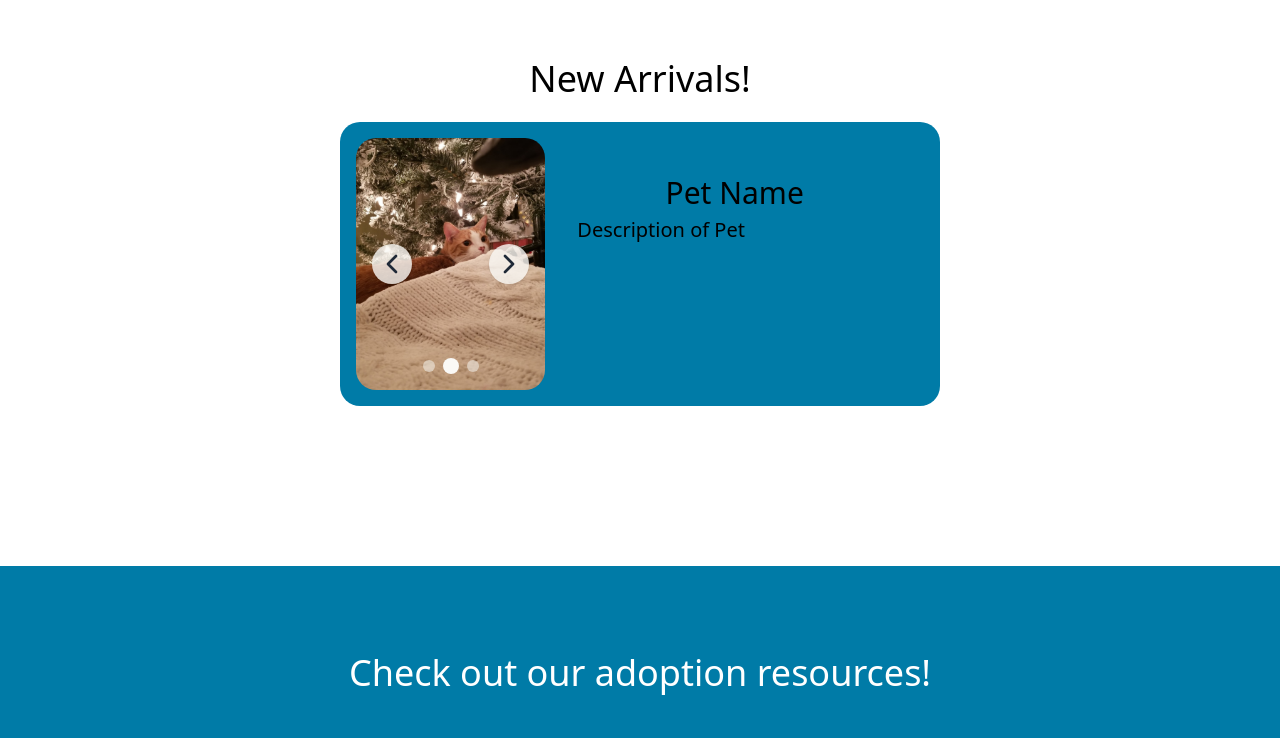
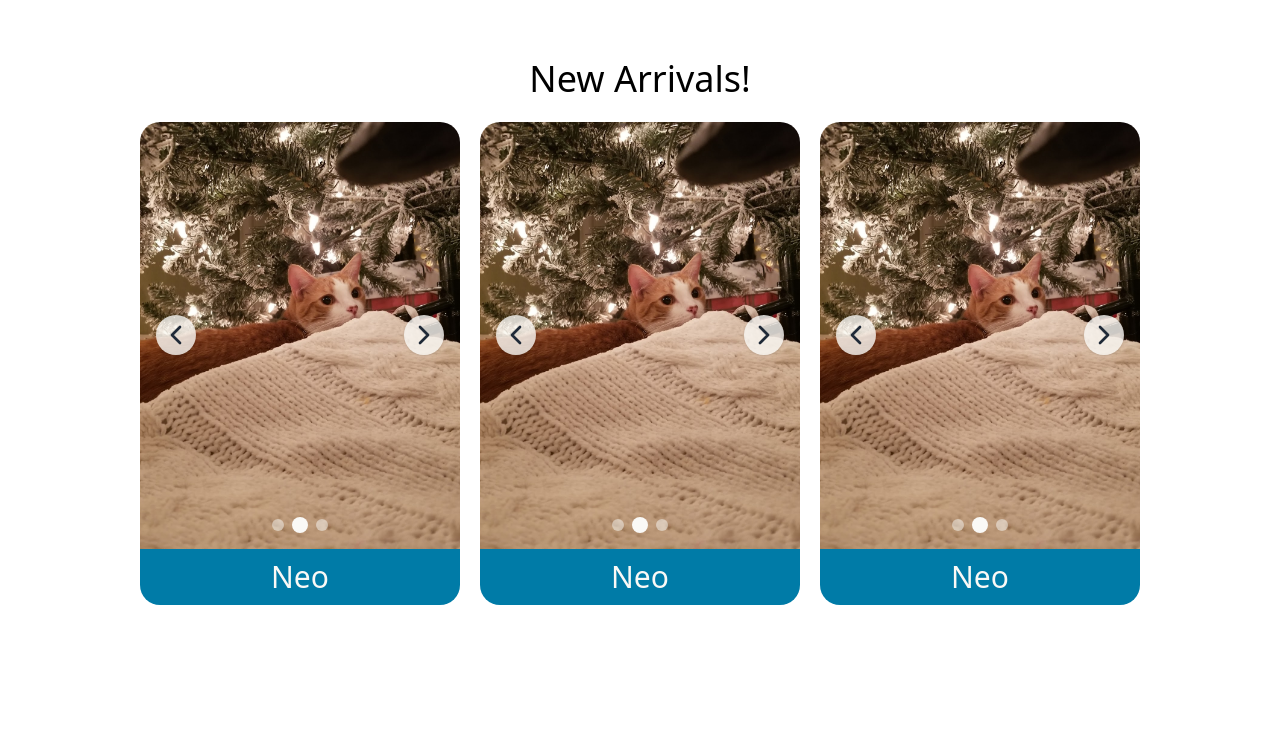
Before and after one commit to ScaiaAguinaga/pet-adoption-site, a React (Vite) app: page / in a window 1280 px wide. Shown: the part 620-1358 px from the top of the page. Built offline with nearby package versions, Linux system fonts and the light colour scheme.

Commit message:
reformatted new arrivals and new pals carousel

```diff
--- a/src/components/Carousel.jsx
+++ b/src/components/Carousel.jsx
@@ -6,6 +6,7 @@ const Carousel = ({
   children: slides,
   autoSlide = false,
   autoSlideInterval = 3000,
+  className,
 }) => {
   const [curr, setCurr] = useState(0);
 
@@ -26,7 +27,7 @@ const Carousel = ({
   });
 
   return (
-    <div className="relative h-full">
+    <div className={`${className} relative h-full`}>
       <div
         className="flex h-full transition-transform duration-500 ease-out"
         style={{ transform: `translateX(-${curr * 100}%)` }}
@@ -70,4 +71,5 @@ Carousel.propTypes = {
   children: PropTypes.array.isRequired,
   autoSlide: PropTypes.bool.isRequired,
   autoSlideInterval: PropTypes.number.isRequired,
+  className: PropTypes.string.isRequired,
 };
--- a/src/components/NewPalsCarousel.jsx
+++ b/src/components/NewPalsCarousel.jsx
@@ -1,21 +1,18 @@
 import Carousel from "./Carousel";
 import PropTypes from "prop-types";
 
-const NewPalsCarousel = ({ slides, petName, petDescription }) => {
+const NewPalsCarousel = ({ slides, petName }) => {
   return (
-    <div className="m-auto flex w-1/3 min-w-[600px] max-w-[900px] rounded-[20px] bg-cerulean p-4">
-      {/* Pet picture carousel */}
-      <div className="w-1/3 max-h-[350px] overflow-hidden rounded-[20px]">
+    <div>
+      <div className="overflow-hidden rounded-t-[20px]">
         <Carousel autoSlide={true}>
           {slides.map((slide, index) => (
-            <img key={index} src={slide} className="object-cover w-full" />
+            <img key={index} src={slide} className="w-full object-cover" />
           ))}
         </Carousel>
       </div>
-      {/* Pet name and description */}
-      <div className="h-full w-2/3 p-8">
-        <h2 className="text-center">{petName}</h2>
-        <p className="overflow-hidden"> {petDescription} </p>
+      <div>
+        <h2 className="bg-cerulean rounded-b-[20px] flex justify-center h-14 items-center text-offwhite">{petName}</h2>
       </div>
     </div>
   );
@@ -26,6 +23,5 @@ export default NewPalsCarousel;
 // PropTypes validation
 NewPalsCarousel.propTypes = {
   petName: PropTypes.array.isRequired,
-  petDescription: PropTypes.string.isRequired,
   slides: PropTypes.string.isRequired,
 };
--- a/src/pages/Home.jsx
+++ b/src/pages/Home.jsx
@@ -1,6 +1,5 @@
 import HeroButton from "../components/HeroButton";
 import ResourceButton from "../components/ResourceButton";
-import NewPalsCarousel from "../components/NewPalsCarousel";
 import "../styles.css";
 
 // temp imports
@@ -10,10 +9,9 @@ import Sample3 from "../assets/images/Sample3.jpg";
 import Checklist from "../assets/images/Checklist.png";
 import DogBath from "../assets/images/DogBath.png";
 import Conversation from "../assets/images/Conversation.png";
+import NewPalsCarousel from "../components/NewPalsCarousel";
 
 const petSlides = [Sample1, Sample2, Sample3];
-const petName = "Pet Name";
-const petDesc = "Description of Pet";
 
 const Home = () => {
   return (
@@ -40,11 +38,11 @@ const Home = () => {
       {/* New Arrivals section*/}
       <section className="mb-40">
         <h1 className="mb-4 flex justify-center">New Arrivals!</h1>
-        <NewPalsCarousel
-          slides={petSlides}
-          petName={petName}
-          petDescription={petDesc}
-        />
+        <div className="m-auto grid w-[1000px] grid-cols-3 gap-5">
+          <NewPalsCarousel slides={petSlides} petName={"Neo"} />
+          <NewPalsCarousel slides={petSlides} petName={"Neo"} />
+          <NewPalsCarousel slides={petSlides} petName={"Neo"} />
+        </div>
       </section>
 
       {/* Adopting help section */}
```
